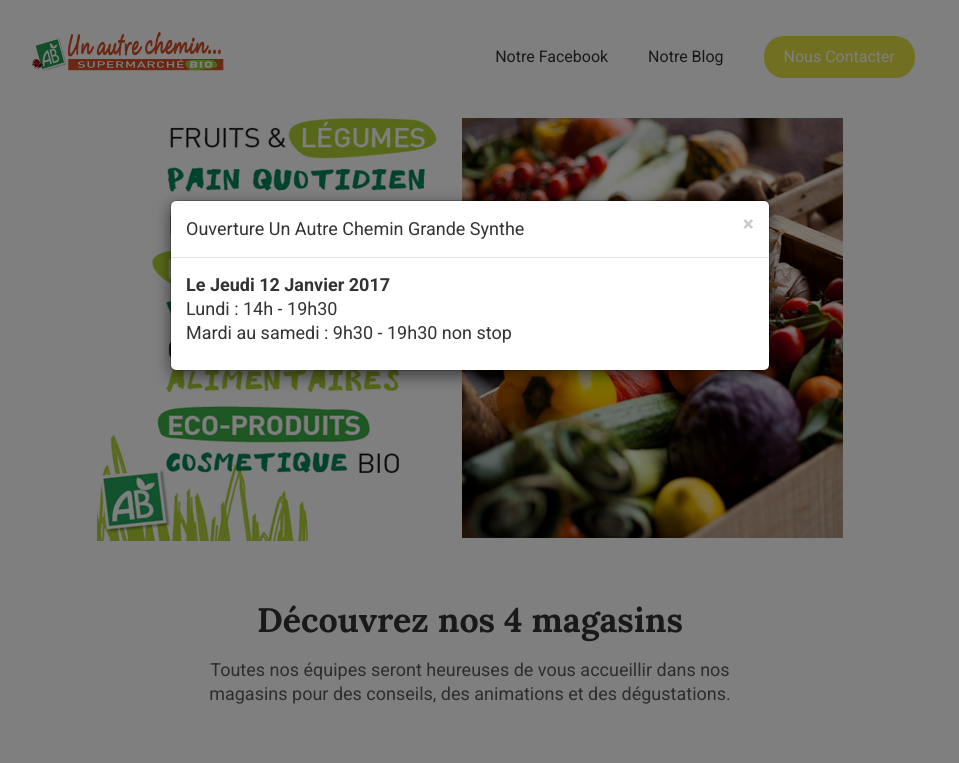
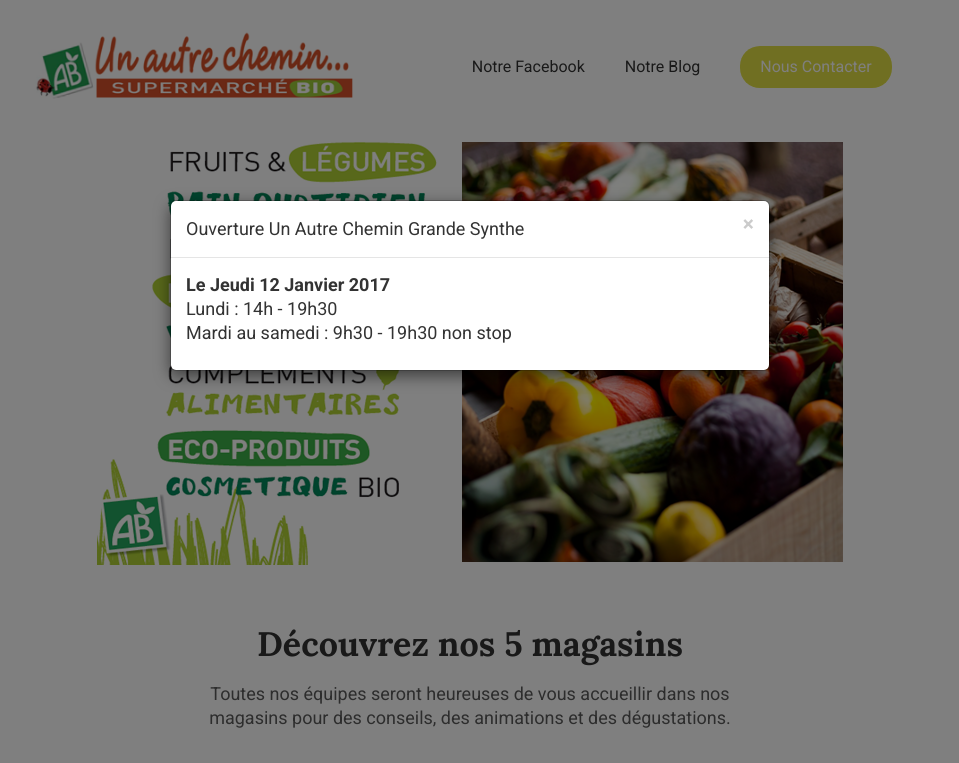
Before and after one commit to thomasblondel/un-autre-chemin, a plain HTML site: page index.html in a window 1280 px wide. Shown: the top 763 px of the page, without its empty margins (170-1129 px from the left). Drawn offline with Linux system fonts and the light colour scheme.

Commit message:
Logo larger

```diff
--- a/index.html
+++ b/index.html
@@ -42,8 +42,8 @@
 
             <div class="row container-header">
                 <div class="col-xs-12 col-md-10 col-md-offset-1">
-                    <img src="../img/logotype-unautrechemin.png" alt="Un Autre Chemin" class="col-xs-12 col-md-3" />
-                    <nav class="col-md-9">
+                    <img src="../img/logotype-unautrechemin.png" alt="Un Autre Chemin" class="col-xs-12 col-md-5" />
+                    <nav class="col-md-7">
                         <ul class="nav nav-pills">
                             <li role="presentation">
                                 <a href="https://www.facebook.com/unautrechemin/">Notre Facebook</a>
@@ -67,7 +67,7 @@
                 <div class="col-xs-12 col-md-10 col-md-offset-1">
                     <div class="row shop-title">
                         <div class="col-xs-12 col-md-8 col-md-offset-2">
-                            <h1>Découvrez nos 4 magasins</h1>
+                            <h1>Découvrez nos 5 magasins</h1>
                             <p>
                                 Toutes nos équipes seront heureuses de vous accueillir dans nos magasins pour des conseils, des animations et des dégustations.
                             </p>
--- a/less/global.less
+++ b/less/global.less
@@ -29,6 +29,7 @@ html, body {
   /* MENU */
 
   nav {
+    margin: 10px 0 0;
 
     ul {
       float: right;
```
Also changed, not shown: css/global.css.
